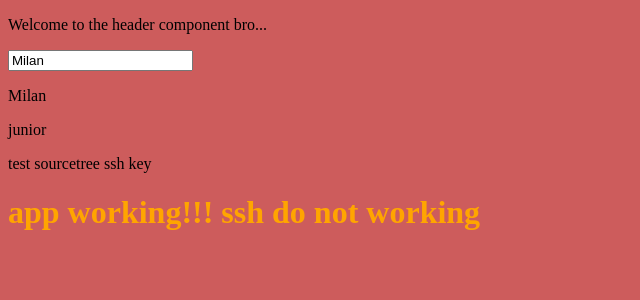
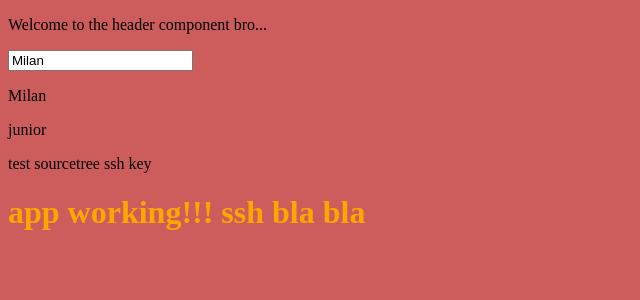
Before and after one commit to milanzivanov/portfolio-dev, an Angular app: page / in a window 1280 px wide. Shown: the top 300 px of the page, without its empty margins (0-640 px from the left). Built offline with nearby package versions, Linux system fonts and the light colour scheme.

Commit message:
adding bla bla

```diff
--- a/src/app/app.component.ts
+++ b/src/app/app.component.ts
@@ -7,5 +7,5 @@ import  {HeaderComponent} from './header/header.component'
   styleUrls: ['./app.component.css']
 })
 export class AppComponent {
-  title = 'app working!!! ssh do not working';
+  title = 'app working!!! ssh bla bla';
 }
```
